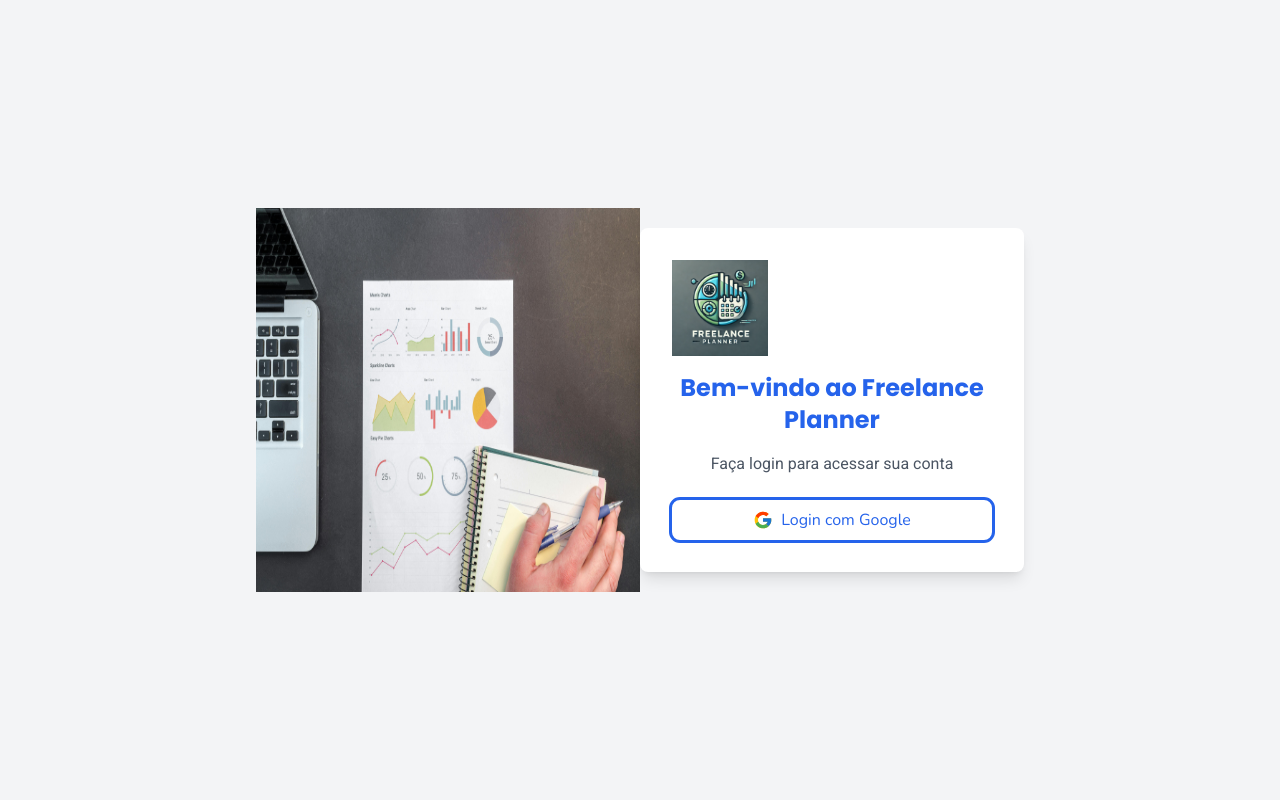
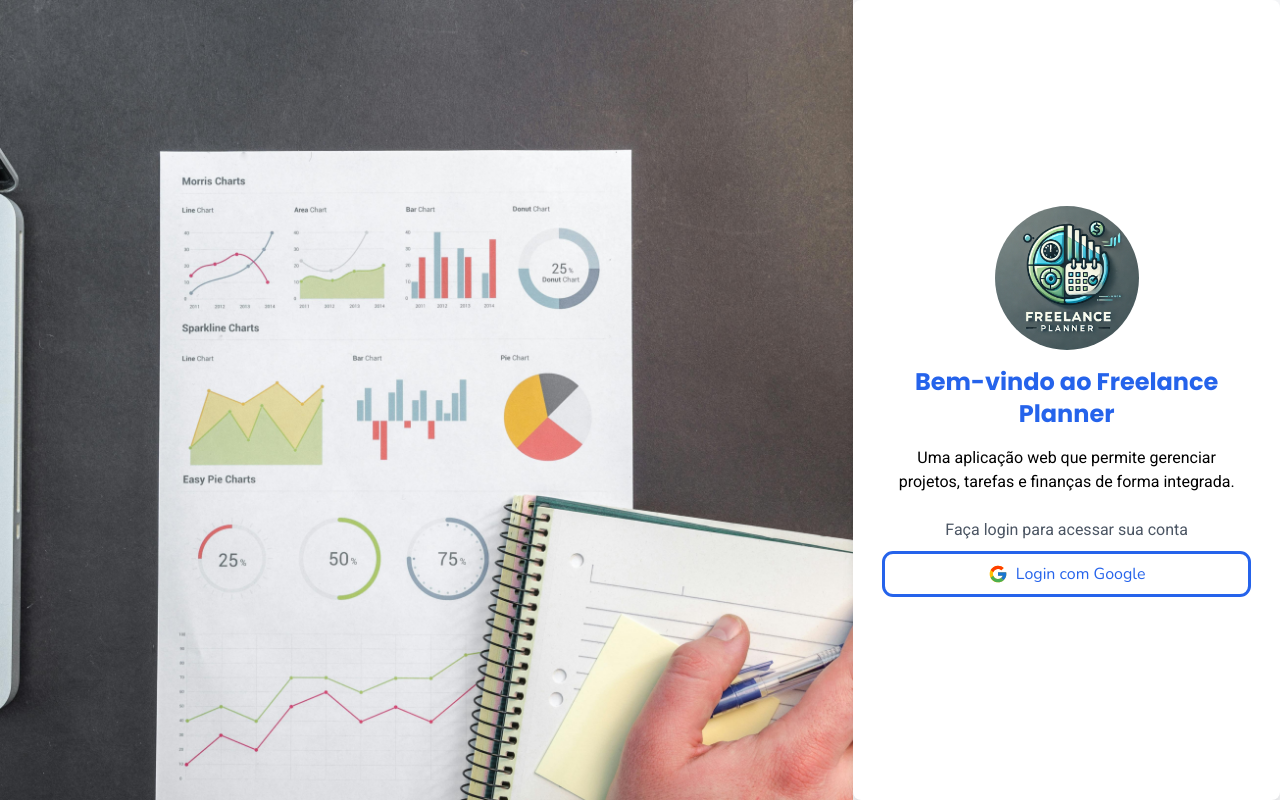
Before and after one commit to vgab1/freelance-planner, a React (Vite) app: page / in a window 1280 px wide. Built offline with nearby package versions, Linux system fonts and the light colour scheme.

Commit message:
tela de login pronta

```diff
--- a/src/pages/login.tsx
+++ b/src/pages/login.tsx
@@ -21,22 +21,26 @@ export default function Login() {
   };
 
   return (
-    <div className="flex items-center justify-center h-screen bg-gray-100">
+    <div className="flex h-screen bg-gray-100">
       <img
         src={imageHome}
         alt="Imagem de contabilidade"
-        className="w-96 h-96"
+        className="w-2/3 h-full object-cover"
       />
-      <div className="p-8 bg-white rounded-lg shadow-lg w-96">
+      <div className="flex flex-col items-center justify-center p-8 bg-white rounded-lg shadow-lg w-1/3">
         <img
           src={logo}
           alt="Freelance Planner Logo"
-          className="w-24 h-24 mb-4"
+          className="w-36 h-36 rounded-full mb-4"
         />
         <h1 className="font-title text-2xl font-bold text-center text-blue-600 mb-4">
           Bem-vindo ao Freelance Planner
         </h1>
-        <p className="font-text text-center text-gray-600 mb-6">
+        <p className="font-text mb-6 text-center">
+          Uma aplicação web que permite gerenciar projetos, tarefas e finanças
+          de forma integrada.
+        </p>
+        <p className="font-text text-center text-gray-600 mb-3">
           Faça login para acessar sua conta
         </p>
         <button
```
Also changed, not shown: src/assets/image-5.jpg (added), 1 other file (tests, documents, lock files or other folders).
